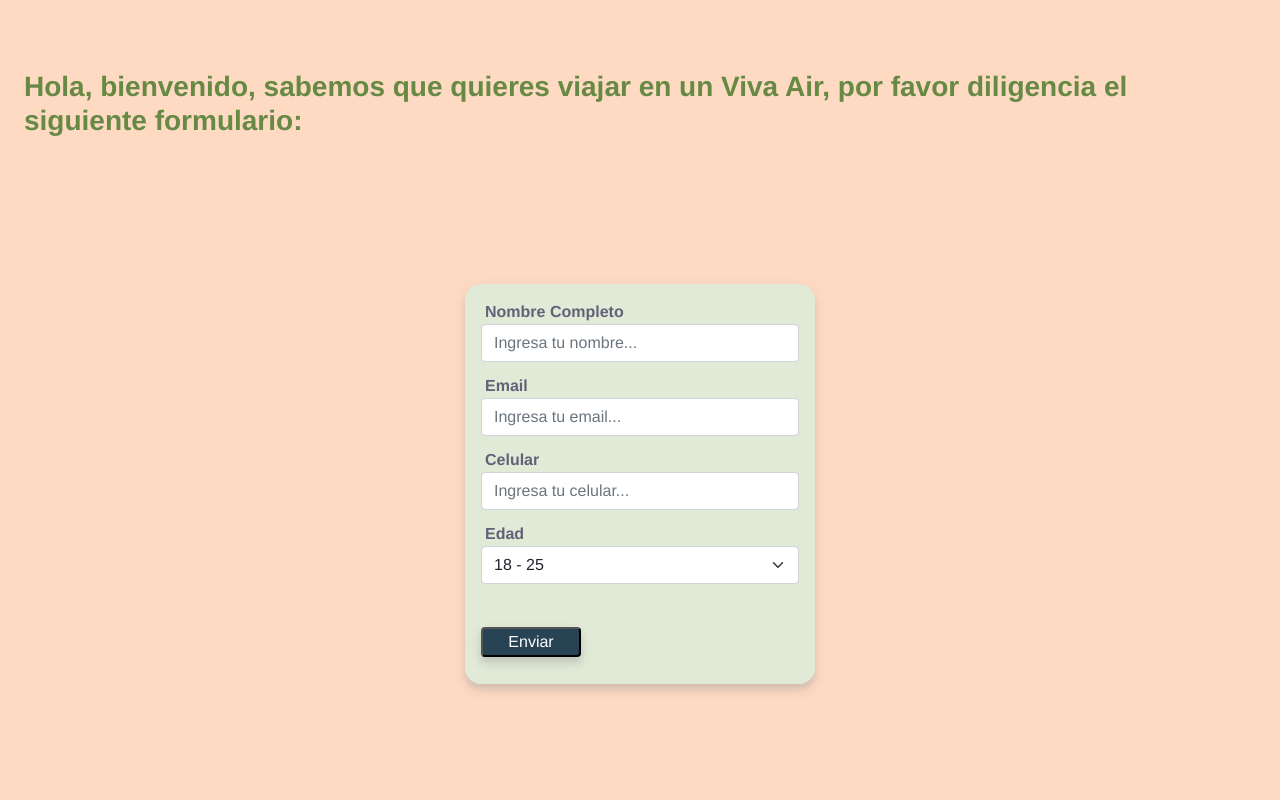
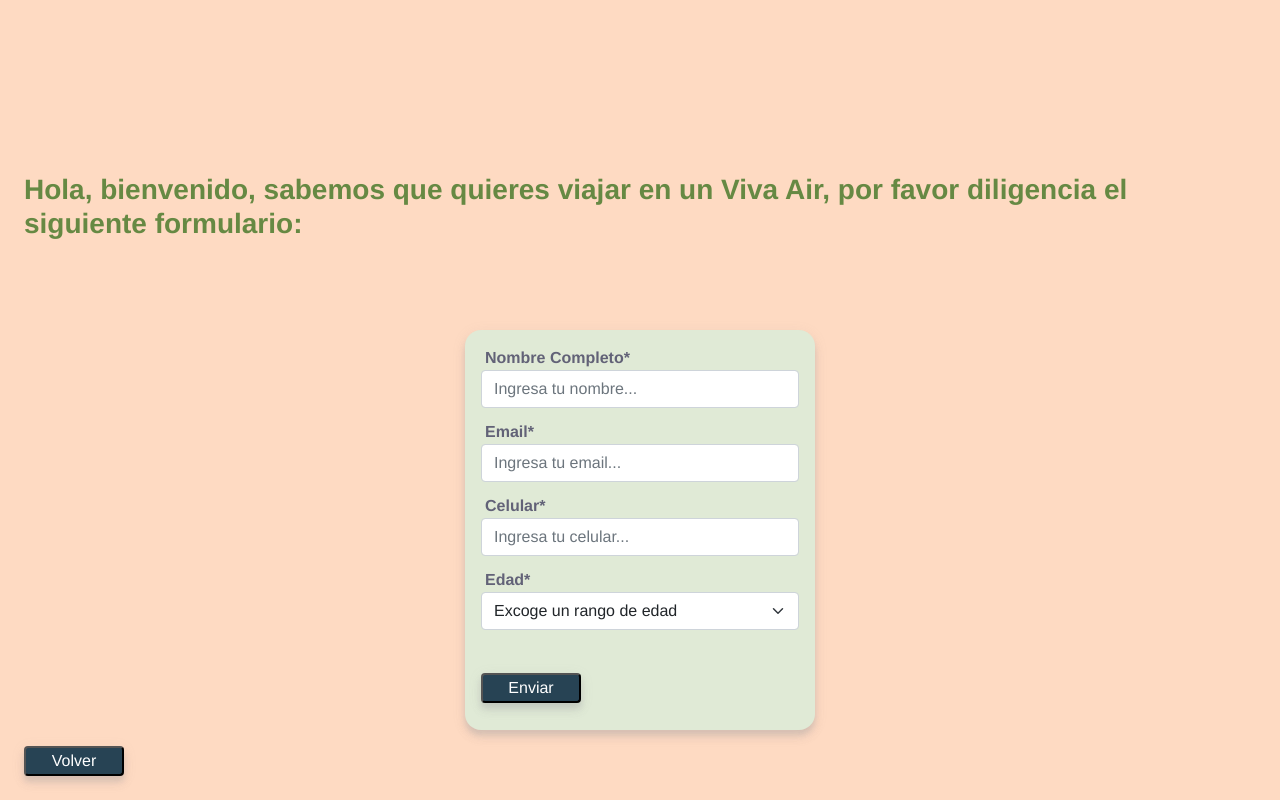
Before and after one commit to darrubla/Private-Test, a React (Create React App) app: page / in a window 1280 px wide. Both pictures are taken after a click on the button "Viva Air". Built offline with nearby package versions, Linux system fonts and the light colour scheme.

Commit message:
validaciones, bloquedo de botón al enviar, y toast agregados

```diff
--- a/package.json
+++ b/package.json
@@ -10,8 +10,10 @@
     "node-sass": "^6.0.0",
     "react": "^17.0.2",
     "react-dom": "^17.0.2",
+    "react-number-format": "^4.6.0",
     "react-router-dom": "^5.2.0",
     "react-scripts": "4.0.3",
+    "react-toastify": "^7.0.4",
     "reactstrap": "^8.9.0",
     "web-vitals": "^1.1.2"
   },
--- a/src/components/Button/Button.scss
+++ b/src/components/Button/Button.scss
@@ -17,4 +17,9 @@
         border: none;
         box-shadow: none;
     }
+    &:disabled {
+        background-color: $neutral-500;
+        transform: translateY(4px);
+        cursor: not-allowed;
+    }
 }
--- a/src/components/Button/index.js
+++ b/src/components/Button/index.js
@@ -6,11 +6,14 @@
 export default class Button extends Component {
 
     render() {
-        const { text, action, className } = this.props;
+        const {
+            text, action, className, disabled
+        } = this.props;
         return (
             <button
                 className={`${className}-button button`}
-                onClick={action}>
+                onClick={action}
+                disabled={disabled}>
                 {text}
             </button>
         )
@@ -21,9 +24,11 @@
     text: PropTypes.string.isRequired,
     action: PropTypes.func,
     className: PropTypes.string,
+    disabled: PropTypes.bool
 }
 
 Button.defaultProps = {
     action: ({target}) => console.log('@action', target),
-    className: 'index'
+    className: 'index',
+    disabled: false
 }
--- a/src/components/Input/index.js
+++ b/src/components/Input/index.js
@@ -14,7 +14,7 @@
 		render() {
 				const {
 					className, onChange, placeholder, type, children,
-					name, labelText, isvalid, pattern
+					name, labelText, invalid, pattern, value
 				} = this.props;
 				return (
 					<FormGroup className="Input-component">
@@ -26,8 +26,9 @@
 								onChange={onChange}
 								placeholder={placeholder}
 								type={type}
-								valid={isvalid}
+								invalid={invalid}
 								parrern={pattern}
+								value={value}
 								required>
 									{children}
 								</Input>
@@ -45,8 +46,8 @@
 		name: PropTypes.string.isRequired,
 		labelText: PropTypes.string.isRequired,
 		invalidText: PropTypes.string,
-		isvalid: PropTypes.bool,
-		pattern: PropTypes.string
+		invalid: PropTypes.bool,
+		pattern: PropTypes.string,
 }
 
 InputComponent.defaultProps = {
@@ -55,6 +56,6 @@
 		className: 'input',
 		invalidText: 'Los datos ingresados no son validos',
 		children: undefined,
-		isvalid: false,
+		invalid: false,
 		pattern: '.*'
 }
--- a/src/containers/Form/Form.scss
+++ b/src/containers/Form/Form.scss
@@ -17,6 +17,7 @@
     & form {
         background-color: $complementary-100;
         padding: $spacing-m;
+        margin-bottom: $spacing-m;
         height: 400px;
         width: 100%;
         max-width: 350px;
@@ -25,5 +26,13 @@
         justify-self: center;
         border-radius: $spacing-m;
         box-shadow: $shadow-m;
+        div {
+            margin-bottom: $spacing-s;
+            & label {
+                padding-left: $spacing-xxs;
+                font-weight: 600;
+                color: $neutral-700;
+            }
+        }
     }
 }
--- a/src/containers/Form/index.js
+++ b/src/containers/Form/index.js
@@ -1,69 +1,196 @@
 import React, { Component } from 'react';
+import NumberFormat from 'react-number-format';
+import {
+    Label,
+    Input,
+} from 'reactstrap';
 
 import Button from '../../components/Button';
-import Input from '../../components/Input';
+import InputComponent from '../../components/Input';
+
+import { ToastContainer, toast } from 'react-toastify';
+import 'react-toastify/dist/ReactToastify.css';
 
 import './Form.scss';
 
 export default class Form extends Component {
-    handleOnChange = ({target}) => {
-        console.log('@value: ', target.value);
+    constructor(props) {
+        super(props);
+        this.state = {
+            name: '',
+            email: '',
+            celular: '',
+            edad: '',
+            invalidEmail: false,
+            invlidCelular: false,
+            dataSubmitted: false,
+            disabled: false
+        }
     }
 
-    handleSubmit = (e) => {
-        e.preventDefault();
-        console.log('@value: ', e.target);
+    componentDidUpdate() {
+        const {
+            name, email, celular, edad, invalidEmail, invalidCelular, disabled
+        } = this.state;
+        if (name !== '' && email !== '' && celular !== '' && edad !== '' && disabled) {
+            if (invalidEmail || invalidCelular) {
+                this.showToast('Verifica los campos marcados en rojo', 'warning');
+                this.setState({disabled: false});
+            } else {
+                console.log('@nombre: ', name);
+                console.log('@email: ', email);
+                console.log('@celular: ', celular);
+                console.log('@edad: ', edad);
+                this.showToast('Tu información fue enviada con éxito, estaremos en contacto contigo', 'success');
+                setTimeout(() => this.clearFields(), 5000);
+            }
+        }
+    }
+
+    handleOnChange = ({target}) => {
+        this.setState({
+            [target.name]: target.value,
+            invalidEmail: false,
+            invalidCelular: false
+        });
+    }
+
+    redirectToMenu = () => {
+        const { history } = this.props;
+        history.push({
+            pathname: "/",
+        });
+    }
+
+    clearFields = () => {
+        this.setState({
+            name: '',
+            edad: '',
+            celular: '',
+            email: '',
+            invalidEmail: false,
+            invlidCelular: false,
+            dataSubmitted: false,
+            disabled: false
+        })
+    }
+
+    showToast = (text, type) => {
+        toast[type](text, {
+            position: "top-right",
+            autoClose: 5000,
+            hideProgressBar: false,
+            closeOnClick: true,
+            pauseOnHover: true,
+            draggable: true,
+            progress: undefined,
+            });
+    }
+
+    validateFields = () => {
+        const { email, celular } = this.state;
+        if (!email.match(/^[\w-\.]+@([\w-]+\.)+[\w-]{2,4}$/)) {
+            this.setState({invalidEmail: true});
+        }
+        if (!celular.match(/\d{10}/)) {
+            this.setState({invalidCelular: true});
+        }
+    }
+
+    handleSubmit = (event) => {
+        event.preventDefault();
+        const { name, email, celular, edad } = this.state;
+        this.setState({disabled: true});
+        if (name !== '' && email !== '' && celular !== '' && edad !== '') {
+            this.validateFields();
+        } else {
+            this.showToast('Debes llenar todos los campos', 'error');
+            this.setState({disabled: false});
+        }
     }
 
     render() {
         const { location: { state: {airlineName } } }  = this.props;
+        const {
+            name, email, celular, edad, invalidEmail, invalidCelular, disabled
+        } = this.state;
+        const toastProps = {
+            position: "top-right",
+            autoClose: 5000,
+            hideProgressBar: false,
+            newestOnTop: true,
+            closeOnClick: true,
+            rtl: false,
+            pauseOnFocusLoss: true,
+            draggable: true,
+            pauseOnHover: true,
+        }
         return (
             <section className="form">
+                <ToastContainer {...toastProps} />
                 <h3>{`Hola, bienvenido, sabemos que quieres viajar en un ${airlineName}, por favor diligencia el siguiente formulario:`}</h3>
                 <form className={`${airlineName}-form`} >
                     <div className="form-group">
-                        <Input
+                        <InputComponent
                             className="nombre"
                             type="text"
                             placeholder="Ingresa tu nombre..."
                             name="name"
-                            labelText="Nombre Completo"
+                            labelText="Nombre Completo*"
                             onChange={this.handleOnChange}
+                            value={name}
                         />
-                        <Input
+                        <InputComponent
                             className="email"
                             placeholder="Ingresa tu email..."
                             name="email"
                             type="email"
-                            labelText="Email"
+                            labelText="Email*"
                             onChange={this.handleOnChange}
+                            value={email}
+                            invalid={invalidEmail}
                         />
-                        <Input
-                            className="celular"
-                            type="text"
-                            placeholder="Ingresa tu celular..."
-                            name="celular"
-                            labelText="Celular"
-                            onChange={this.handleOnChange}
-                        />
-                        <Input
+                        <div className="form-group">
+                            <Label>Celular*</Label>
+                            <NumberFormat
+                                format="##########"
+                                mask="_"
+                                className="celular"
+                                customInput={Input}
+                                type="tel"
+                                placeholder="Ingresa tu celular..."
+                                name="celular"
+                                onChange={this.handleOnChange}
+                                value={celular}
+                                invalid={invalidCelular}
+                            />
+                        </div>
+                        <InputComponent
                             className="edad form-select"
                             type="select"
-                            labelText="Edad"
+                            labelText="Edad*"
                             name="edad"
                             onChange={this.handleOnChange}
+                            value={edad}
                             >
+                            <option value="">Excoge un rango de edad</option>
                             <option value="18 - 25">18 - 25</option>
                             <option value="26 - 50">26 - 50</option>
                             <option value="51 - 75">51 - 75</option>
                             <option value="76 - 100">76 - 100</option>
-                        </Input>
+                        </InputComponent>
                     </div>
                     <Button
                         text="Enviar"
                         action={this.handleSubmit}
+                        disabled={disabled}
                     />
                 </form>
+                <Button
+                    text="Volver"
+                    action={this.redirectToMenu}
+                    disabled={disabled}
+                />
             </section>
         )
     }
```
Also changed, not shown: 1 other file (tests, documents, lock files or other folders).
